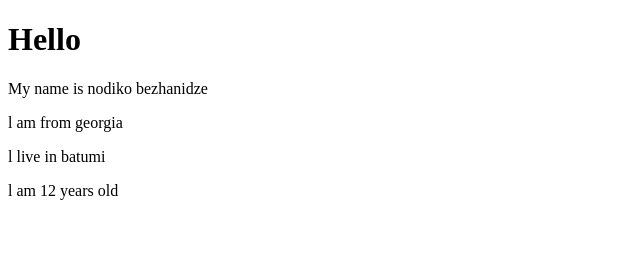
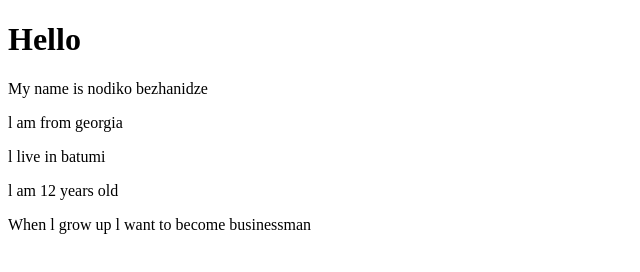
Before and after one commit to Nodikobejanidze/GOA-course, a plain HTML site: page level5/index.html in a window 1280 px wide. Shown: the whole page, without its empty margins (0-640 px from the left). Drawn offline with Linux system fonts and the light colour scheme.

Commit message:
second commit

```diff
--- a/level5/index.html
+++ b/level5/index.html
@@ -8,6 +8,7 @@
 <p>l am from georgia</p>
 <p>l live in batumi</p>
 <p>l am 12 years old</p>
+<p>When l grow up l want to become businessman</p>
 
 
 
```
